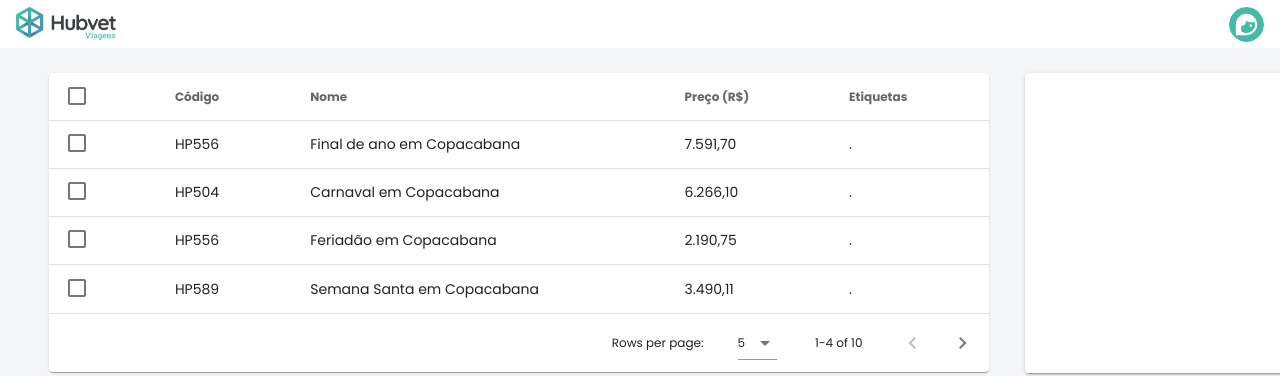
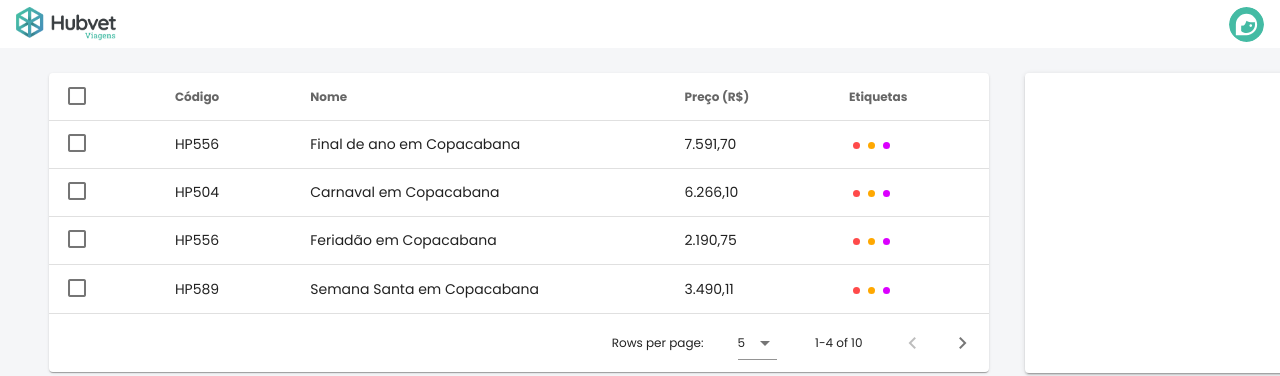
Before and after one commit to juliovt-07/desafio-hubvet, a Vue app: page /list-items in a window 1280 px wide. Shown: the top 376 px of the page. Built offline with nearby package versions, Linux system fonts and the light colour scheme.

Commit message:
Add ellipses in the label column

```diff
--- a/src/components/ItemsList.vue
+++ b/src/components/ItemsList.vue
@@ -8,7 +8,17 @@
         v-model="selected"
         item-key="name"
         show-select
-    ></v-data-table>
+    >
+      <template v-slot:item.labels="{ item }">
+        <v-row>
+          <v-col>
+            <svg class="mx-1" v-for="(label, id) in item.labels" :key="label" width="7" height="7" viewBox="0 0 7 7" fill="none" xmlns="http://www.w3.org/2000/svg">
+              <circle cx="3.5" cy="3.5" r="3.5" :fill="getColor(item.labels[id])"/>
+            </svg>
+          </v-col>
+        </v-row>
+      </template>
+    </v-data-table>
   </v-container>
 </template>
 
@@ -33,64 +43,71 @@
           code: 'HP556',
           name: 'Final de ano em Copacabana',
           price: '7.591,70',
-          labels: '.'
+          labels: ['promocao', 'novos', 'ultimosdias']
         },
         {
           code: 'HP504',
           name: 'Carnaval em Copacabana',
           price: '6.266,10',
-          labels: '.'
+          labels: ['promocao', 'novos', 'ultimosdias']
         },
         {
           code: 'HP556',
           name: 'Feriadão em Copacabana',
           price: '2.190,75',
-          labels: '.'
+          labels: ['promocao', 'novos', 'ultimosdias']
         },
         {
           code: 'HP589',
           name: 'Semana Santa em Copacabana',
           price: '3.490,11',
-          labels: '.'
+          labels: ['promocao', 'novos', 'ultimosdias']
         },
         {
           code: 'HP511',
           name: 'Final de ano em Copacabana',
           price: '7.591,70',
-          labels: '.'
+          labels: ['promocao', 'novos']
         },
         {
           code: 'HP556',
           name: 'Carnaval em Copacabana',
           price: '6.266,10',
-          labels: '.'
+          labels: ['promocao', 'ultimosdias']
         },
         {
           code: 'HP511',
           name: 'Feriadão em Copacabana',
           price: '2.190,75',
-          labels: '.'
+          labels: ['novos']
         },
         {
           code: 'HP556',
           name: 'Semana Santa em Copacabana',
           price: '3.490,11',
-          labels: '.'
+          labels: ['novos', 'ultimosdias']
         },
         {
           code: 'HP504',
           name: 'Final de ano em Copacabana',
           price: '7.591,70',
-          labels: '.'
+          labels: ['promocao', 'novos', 'ultimosdias']
         },
         {
           code: 'HP556',
           name: 'Carnaval em Copacabana',
           price: '6.266,10',
-          labels: '.'
+          labels: ['ultimosdias']
         },
       ]
     }),
+    methods: {
+      getColor (calories) {
+        if (calories === 'promocao') return '#FF4A4A'
+        else if (calories === 'novos') return '#FFA800'
+        else if (calories === 'ultimosdias') return '#DB00FF'
+      },
+    }
   }
 </script>
 
```
